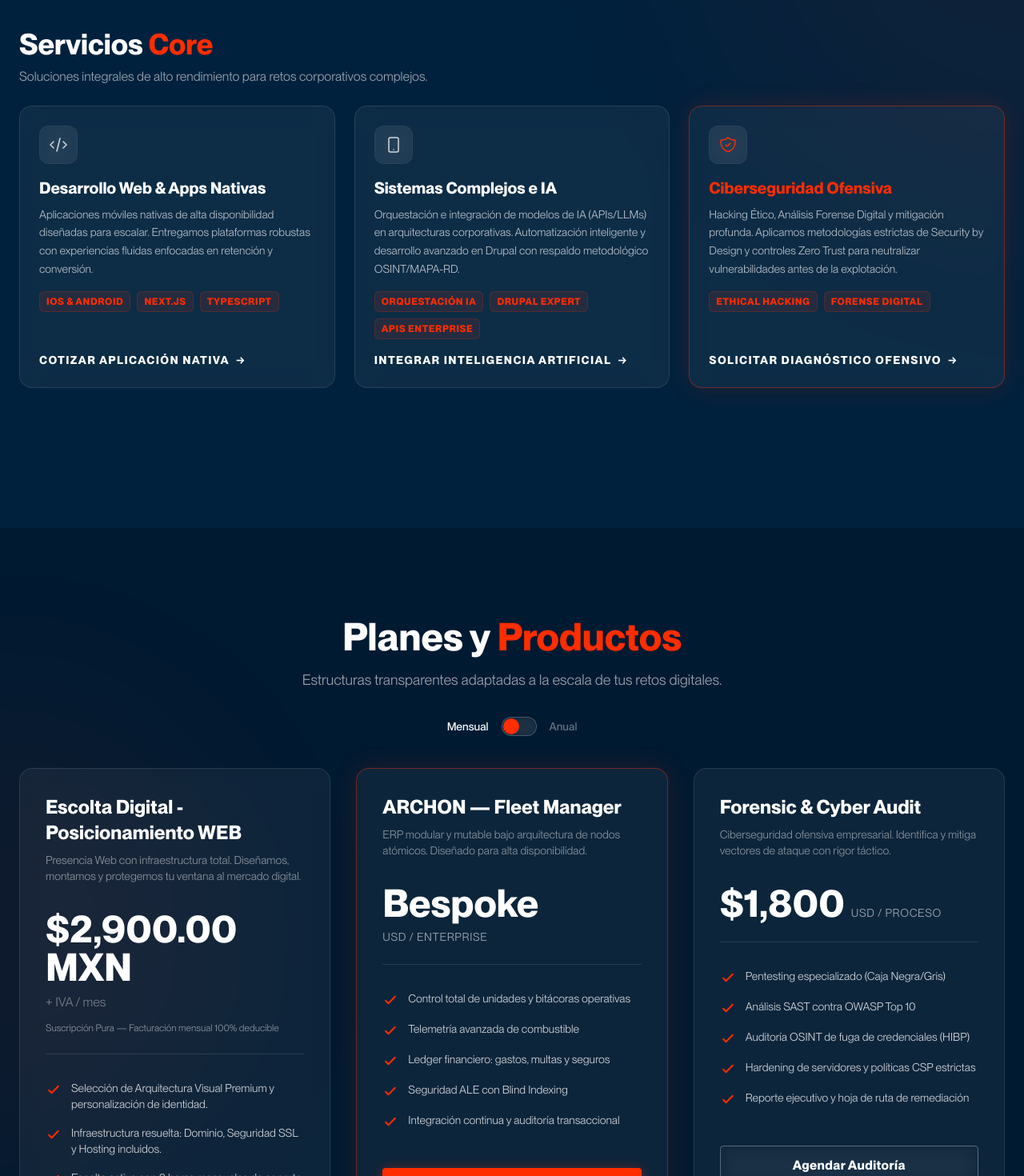
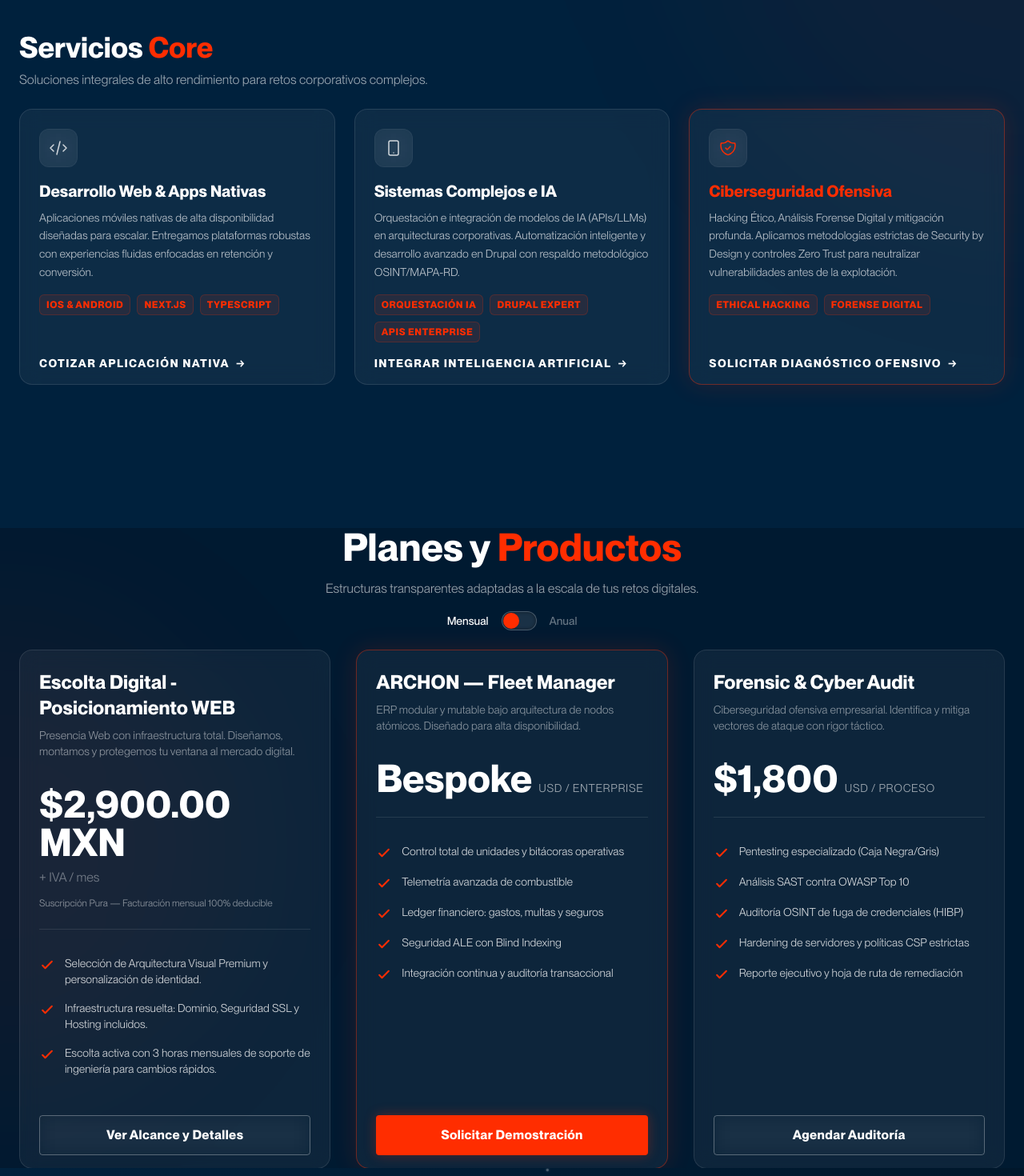
Before and after one commit to felipemiramontesr/dreamtek.tech, a Next.js app: page / in a window 1280 px wide. Shown: the part 940-2410 px from the top of the page at 80% size. Built offline with nearby package versions, Linux system fonts and the light colour scheme.

Commit message:
feat: align card buttons and halve bottom spacing to avoid viewport margin pressure

```diff
--- a/src/components/sections/Products.tsx
+++ b/src/components/sections/Products.tsx
@@ -84,23 +84,23 @@
   return (
     <section
       id="productos"
-      className="min-h-screen flex flex-col justify-center pt-28 pb-12 relative overflow-hidden bg-black/20"
+      className="min-h-screen lg:h-screen lg:min-h-0 flex flex-col justify-center pt-28 pb-6 lg:py-0 relative overflow-hidden bg-black/20"
     >
       {/* Decorative gradient blob */}
       <div className="absolute top-1/2 left-0 -translate-y-1/2 -translate-x-1/2 w-[600px] h-[600px] bg-[#FF2D00]/5 rounded-full blur-[100px] pointer-events-none" />
 
       <div className="max-w-[1440px] px-6 mx-auto w-full relative z-10">
-        <div className="text-center mb-10">
+        <div className="text-center mb-10 lg:mb-6">
           <h2 className="text-3xl md:text-5xl font-bold text-white mb-4">
             {dict.products.heading1}
             <span className="text-[#FF2D00]">{dict.products.heading2}</span>
           </h2>
-          <p className="text-white/60 max-w-xl mx-auto text-lg font-light mb-8">
+          <p className="text-white/60 max-w-xl mx-auto text-lg lg:text-base font-light mb-8 lg:mb-4">
             {dict.products.subtitle}
           </p>
 
           {/* Billing Toggle Switch */}
-          <div className="flex justify-center items-center gap-4 mt-6">
+          <div className="flex justify-center items-center gap-4 mt-6 lg:mt-3">
             <span
               className={`text-sm font-medium transition-colors duration-200 ${!isAnnual ? 'text-white' : 'text-white/40'}`}
             >
@@ -136,7 +136,7 @@
             <GlassCard
               key={plan.id}
               featured={plan.featured}
-              className={`h-full flex flex-col justify-between transition-all duration-500 hover:-translate-y-2 ${
+              className={`h-full flex flex-col justify-between pb-4 lg:pb-4 lg:p-6 transition-all duration-500 hover:-translate-y-2 ${
                 plan.featured ? 'border-[#FF2D00]/40 shadow-[0_0_30px_rgba(255,45,0,0.15)]' : ''
               }`}
             >
@@ -203,7 +203,7 @@
                 </ul>
               </div>
 
-              <div className="pt-4">
+              <div className="mt-auto pt-4">
                 {plan.id === 'starterkit' ? (
                   <Button
                     variant={plan.featured ? 'primary' : 'outline'}
--- a/src/components/sections/Services.tsx
+++ b/src/components/sections/Services.tsx
@@ -79,7 +79,7 @@
   return (
     <section
       id="servicios"
-      className="min-h-screen lg:h-screen lg:min-h-0 flex flex-col justify-center pt-28 pb-12 lg:py-0 relative overflow-hidden bg-[#00213d]/90"
+      className="min-h-screen lg:h-screen lg:min-h-0 flex flex-col justify-center pt-28 pb-6 lg:py-0 relative overflow-hidden bg-[#00213d]/90"
     >
       {/* Decorative gradient blob */}
       <div className="absolute top-0 right-0 -translate-y-1/2 translate-x-1/2 w-[800px] h-[800px] bg-[#FF2D00]/5 rounded-full blur-[120px] pointer-events-none" />
@@ -95,7 +95,11 @@
 
         <div className="grid grid-cols-1 md:grid-cols-2 lg:grid-cols-3 gap-8 lg:gap-6">
           {services.map((service) => (
-            <GlassCard key={service.id} featured={service.featured} className="h-full lg:p-6">
+            <GlassCard
+              key={service.id}
+              featured={service.featured}
+              className="h-full pb-4 lg:pb-4 lg:p-6"
+            >
               <div className="mb-6 lg:mb-4 bg-white/5 w-16 h-16 lg:w-12 lg:h-12 rounded-xl flex items-center justify-center backdrop-blur-md border border-white/5">
                 <div className="[&>svg]:w-full [&>svg]:h-full w-8 h-8 lg:w-6 lg:h-6 flex items-center justify-center">
                   {service.icon}
```
